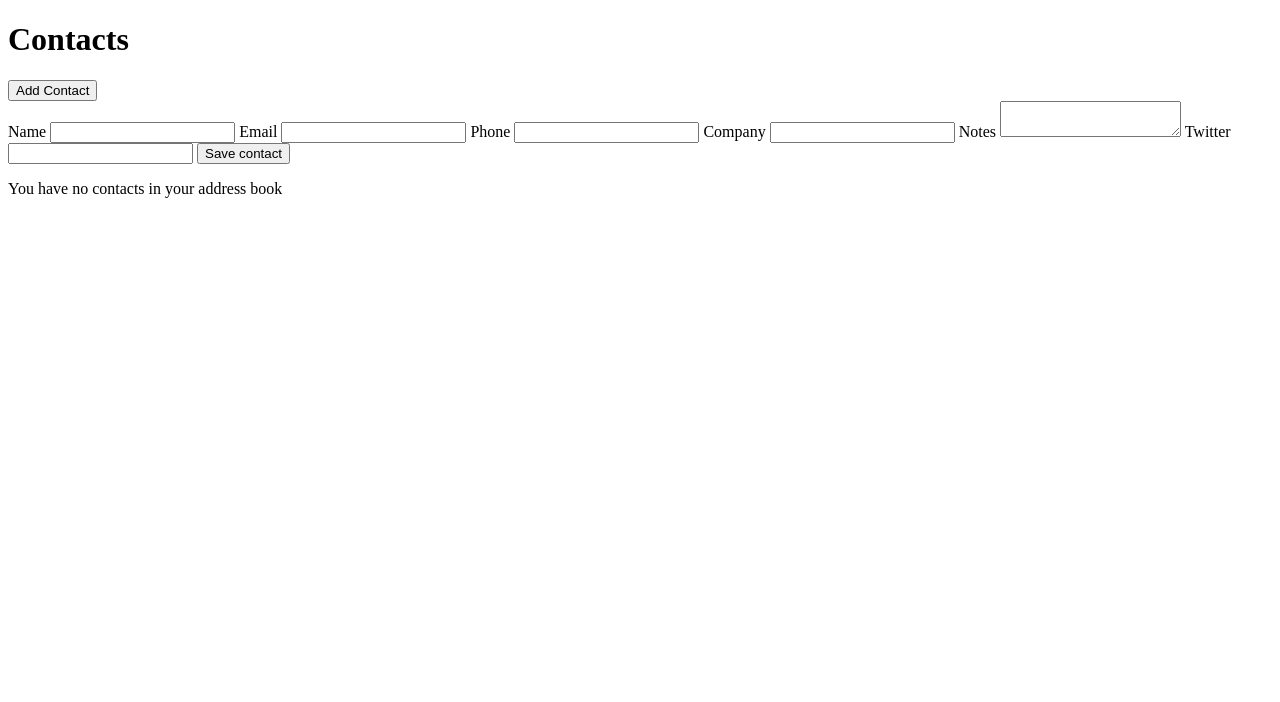
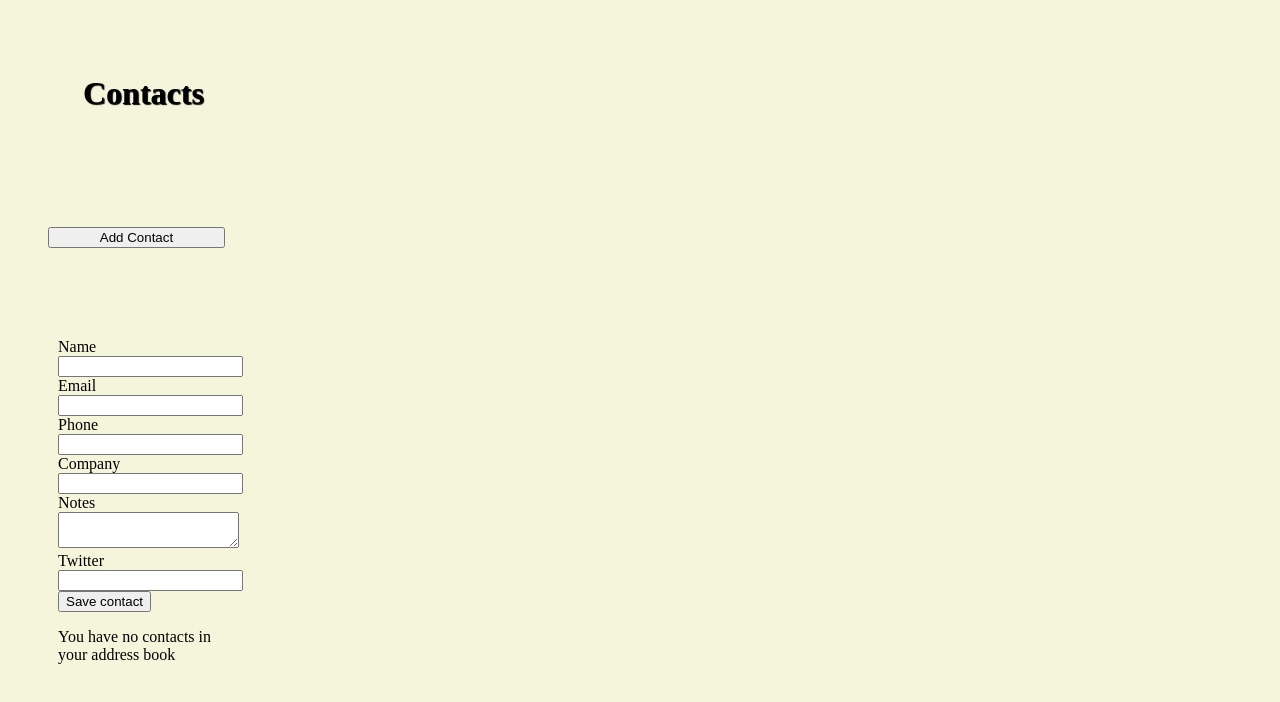
Before and after one commit to munemo/address_book_challenge, a website: page src/index.html in a window 1280 px wide. Both pictures are taken after a click on the button "Add Contact". Drawn offline with Linux system fonts and the light colour scheme.

Commit message:
playing around with CSS

```diff
--- a/package.json
+++ b/package.json
@@ -8,10 +8,13 @@
     "cypress": "^4.11.0"
   },
   "dependencies": {
+    "browser-sync": "^2.26.12",
     "superstatic": "^6.0.4"
   },
   "scripts": {
     "start": "superstatic src --port 3001",
+    "start:hot": "node server.js",
     "cy:open": "yarn start & cypress open"
+
   }
 }
--- a/src/assets/js/myStyle.css
+++ b/src/assets/js/myStyle.css
@@ -1,13 +1,28 @@
-#panel, .flip {
-    font-size: 16px;
-    padding: 10px;
-    text-align: center;
-    background-color: #4CAF50;
-    color: white;
-    border: solid 1px #a6d8a8;
-    margin: auto;
-  }
+body, html {
+  background-color:beige;
+}
 
-  #panel {
-    display: block;
-  }
+form {
+  padding:45px;
+  width: 13%;
+  margin:5px;
+
+
+}
+
+
+button {
+width:14%;
+margin: 40px;
+
+
+
+}
+
+h1 {
+  text-shadow: 1px 1px 1px;
+  margin: 75px;
+
+
+
+}
```
Also changed, not shown: server.js (added, +12 -0 lines), 1 other file.
